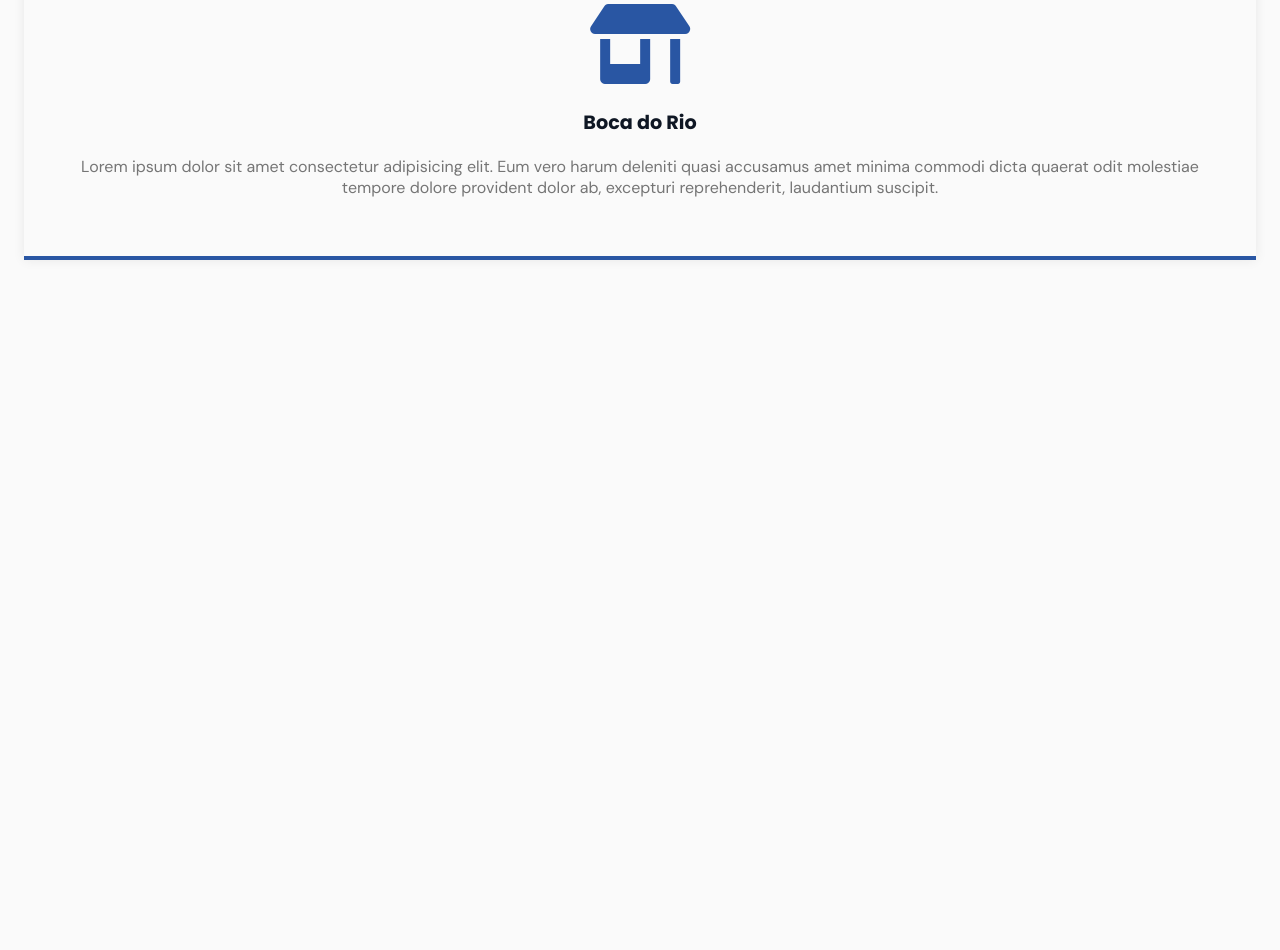
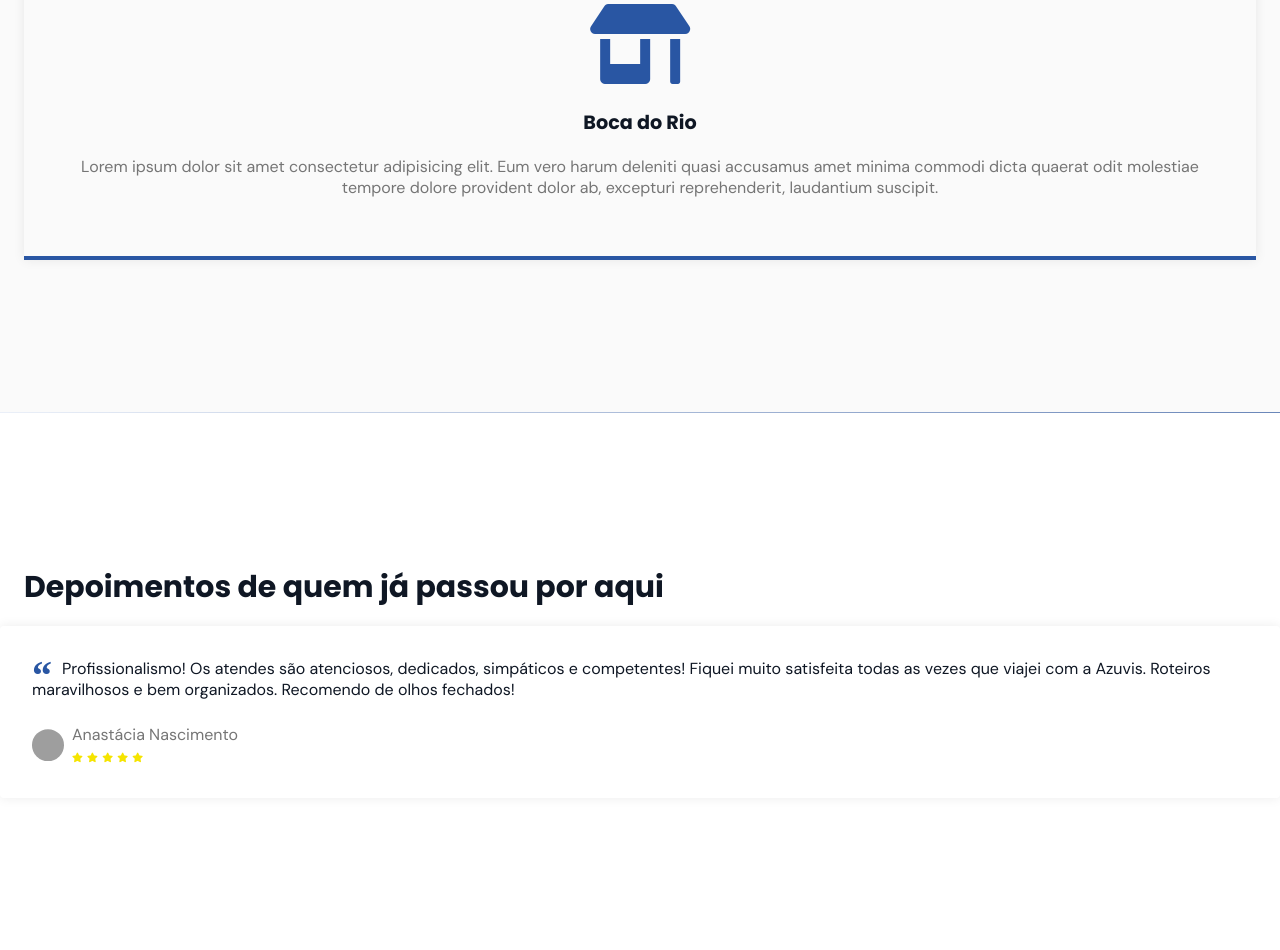
Before and after one commit to MateusEvangel1sta/azuvis, a plain HTML site: page index.html in a window 1280 px wide. Shown: the part 3471-4421 px from the top of the page. Before the commit the page ends 3883 px from the top, so only its background shows below. Drawn offline with nearby package versions, Linux system fonts and the light colour scheme; grey boxes are pictures that could not be loaded; files whose address does not match are found by name.

Commit message:
Save - Seção testimonials com avanço significativo

```diff
--- a/index.html
+++ b/index.html
@@ -27,7 +27,6 @@
     />
   </head>
   <body>
-
     <header id="header">
       <nav class="container">
         <a class="logo" href="#">Azuvis</a>
@@ -65,14 +64,18 @@
       <section class="section" id="home">
         <div class="container grid">
           <div class="image">
-            <img src="https://images.pexels.com/photos/1268855/pexels-photo-1268855.jpeg?auto=compress&cs=tinysrgb" alt="Turismo">
+            <img
+              src="https://images.pexels.com/photos/1268855/pexels-photo-1268855.jpeg?auto=compress&cs=tinysrgb"
+              alt="Turismo"
+            />
           </div>
 
           <div class="text">
             <h1 class="title">A melhor viagem, é do seu jeito!</h1>
 
             <p>
-              UMa empresa de turismo exclusiva em Salvador, especializada em ótimas viagens.
+              UMa empresa de turismo exclusiva em Salvador, especializada em
+              ótimas viagens.
             </p>
 
             <a class="button" href="#testimonials">Conheça o Brasil</a>
@@ -85,28 +88,52 @@
       <section class="section" id="about">
         <div class="container grid">
           <div class="image">
-            <img src="https://images.pexels.com/photos/3184423/pexels-photo-3184423.jpeg?auto=compress&cs=tinysrgb&w1260&h=750&dpr=1" alt="Equipe">
+            <img
+              src="https://images.pexels.com/photos/3184423/pexels-photo-3184423.jpeg?auto=compress&cs=tinysrgb&w1260&h=750&dpr=1"
+              alt="Equipe"
+            />
           </div>
 
           <div class="text">
             <h1 class="title">Sobre nós</h1>
 
             <p>
-              O site Azuvis foi criado como parte de um projeto escolar em 2022, desenvolvido pelos alunos do 1º ano do Ensino Médio do Colégio Estadual Deputado Manoel Novaes, localizado na Av. Araújo Pinho, 30 - Canela, Salvador - BA. O projeto desafiou os estudantes a criar uma empresa fictícia no setor de turismo, com o objetivo de explorar as diversas facetas desse mercado e proporcionar uma experiência prática de como funciona a gestão e organização de uma empresa.
+              O site Azuvis foi criado como parte de um projeto escolar em 2022,
+              desenvolvido pelos alunos do 1º ano do Ensino Médio do Colégio
+              Estadual Deputado Manoel Novaes, localizado na Av. Araújo Pinho,
+              30 - Canela, Salvador - BA. O projeto desafiou os estudantes a
+              criar uma empresa fictícia no setor de turismo, com o objetivo de
+              explorar as diversas facetas desse mercado e proporcionar uma
+              experiência prática de como funciona a gestão e organização de uma
+              empresa.
             </p>
 
-            <br>
+            <br />
 
             <p>
-              No desenvolvimento do Azuvis, os alunos dividiram-se em diferentes setores, como marketing, finanças, atendimento ao cliente e tecnologia, para simular de maneira realista o funcionamento de uma empresa de turismo. Cada setor foi responsável por uma parte fundamental do processo, desde a criação de estratégias para atrair clientes até a elaboração de roteiros e pacotes de viagem sustentáveis e acessíveis. Esse processo colaborativo permitiu que os alunos vivenciassem na prática os desafios e as dinâmicas de um ambiente empresarial.
+              No desenvolvimento do Azuvis, os alunos dividiram-se em diferentes
+              setores, como marketing, finanças, atendimento ao cliente e
+              tecnologia, para simular de maneira realista o funcionamento de
+              uma empresa de turismo. Cada setor foi responsável por uma parte
+              fundamental do processo, desde a criação de estratégias para
+              atrair clientes até a elaboração de roteiros e pacotes de viagem
+              sustentáveis e acessíveis. Esse processo colaborativo permitiu que
+              os alunos vivenciassem na prática os desafios e as dinâmicas de um
+              ambiente empresarial.
             </p>
 
-            <br>
+            <br />
 
             <p>
-              O projeto também teve um enfoque na sustentabilidade, visando não apenas atender às necessidades dos viajantes, mas também promover práticas que respeitem o meio ambiente e as culturas locais dos destinos oferecidos. A proposta do Azuvis é, portanto, mais do que um simples trabalho escolar; é um exemplo de como ideias inovadoras e sustentáveis podem ser aplicadas para desenvolver negócios que contribuem positivamente para a sociedade e o planeta.
+              O projeto também teve um enfoque na sustentabilidade, visando não
+              apenas atender às necessidades dos viajantes, mas também promover
+              práticas que respeitem o meio ambiente e as culturas locais dos
+              destinos oferecidos. A proposta do Azuvis é, portanto, mais do que
+              um simples trabalho escolar; é um exemplo de como ideias
+              inovadoras e sustentáveis podem ser aplicadas para desenvolver
+              negócios que contribuem positivamente para a sociedade e o
+              planeta.
             </p>
-
           </div>
         </div>
       </section>
@@ -118,7 +145,9 @@
           <header>
             <h1 class="title">Endereços</h1>
             <p class="subtitle">
-              Com mais de 5 anos de mercado, a <strong>Azuvis</strong> já conquistou clientes de inúmeros bairros com suas viagens exclusivas.
+              Com mais de 5 anos de mercado, a <strong>Azuvis</strong> já
+              conquistou clientes de inúmeros bairros com suas viagens
+              exclusivas.
             </p>
           </header>
 
@@ -127,8 +156,53 @@
               <i class="fas fa-store-alt"></i>
               <h2 class="title">Boca do Rio</h2>
               <p>
-                Lorem ipsum dolor sit amet consectetur adipisicing elit. Eum vero harum deleniti quasi accusamus amet minima commodi dicta quaerat odit molestiae tempore dolore provident dolor ab, excepturi reprehenderit, laudantium suscipit.
+                Lorem ipsum dolor sit amet consectetur adipisicing elit. Eum
+                vero harum deleniti quasi accusamus amet minima commodi dicta
+                quaerat odit molestiae tempore dolore provident dolor ab,
+                excepturi reprehenderit, laudantium suscipit.
               </p>
+            </div>
+          </div>
+        </div>
+      </section>
+
+      <div class="divider-1"></div>
+
+      <section class="section" id="testimonials">
+        <div class="container">
+          <header>
+            <h1 class="title">Depoimentos de quem já passou por aqui</h1>
+          </header>
+
+          <div class="testimonial">
+            <div>
+              <div class="testimonial">
+                <blockquote>
+                  <p>
+                    <span>&ldquo;</span>
+                    Profissionalismo! Os atendes são atenciosos, dedicados,
+                    simpáticos e competentes! Fiquei muito satisfeita todas as
+                    vezes que viajei com a Azuvis. Roteiros maravilhosos e bem
+                    organizados. Recomendo de olhos fechados!
+                  </p>
+
+                  <cite>
+                    <img src="https://images.pexels.com/photos/1972113/pexels-photo-1972113.jpeg?auto=compress&cs=tinysrgb&w=300" alt="Foto de Anastácia Nascimento" />
+
+                    <div>
+                      <span> Anastácia Nascimento </span>
+
+                      <div>
+                        <i class="fas fa-star fa-sm"></i>
+                        <i class="fas fa-star fa-sm"></i>
+                        <i class="fas fa-star fa-sm"></i>
+                        <i class="fas fa-star fa-sm"></i>
+                        <i class="fas fa-star fa-sm"></i>
+                      </div>
+                    </div>
+                  </cite>
+                </blockquote>
+              </div>
             </div>
           </div>
         </div>
--- a/src/css/main.css
+++ b/src/css/main.css
@@ -356,7 +356,7 @@ nav.show div.icon-close {
   margin: 0 1.5rem;
 }
 
-/* Services */
+/* Seção services */
 .cards.grid {
   gap: 1.5rem;
 }
@@ -380,3 +380,60 @@ nav.show div.icon-close {
   font-size: 1.2rem;
   margin-bottom: 1.2rem;
 }
+
+/* Seção testimonials */
+#testimonials {
+  background: white;
+}
+
+#testimonials .container {
+  margin: 0;
+}
+
+#testimonials header {
+  margin: 0 1.5rem;
+}
+
+#testimonials blockquote {
+  padding: 2rem;
+  box-shadow: 0px 0px 12px rgba(0, 0, 0, .08);
+  border-radius: 0.25rem;
+}
+
+#testimonials blockquote p {
+  position: relative;
+  text-indent: 1.875rem;
+  margin-bottom: 1.5rem;
+  color: var(--title-color);
+}
+
+#testimonials blockquote p span {
+  font: 700 2.5rem serif;
+
+  position: absolute;
+  top: -0.375rem;
+  left: -1.875rem;
+
+  color: var(--base-color);
+}
+
+#testimonials cite {
+  display: flex;
+  align-items: center;
+  font-style: normal;
+}
+
+#testimonials cite img {
+  width: 2rem;
+  height: 2rem;
+
+  object-fit: cover;
+  clip-path: circle();
+
+  margin-right: .5rem;
+}
+
+#testimonials cite div i {
+  color: var(--star-color);
+  font-size: calc(var(--subtitle-font-size) - 0.4rem);
+}
```
